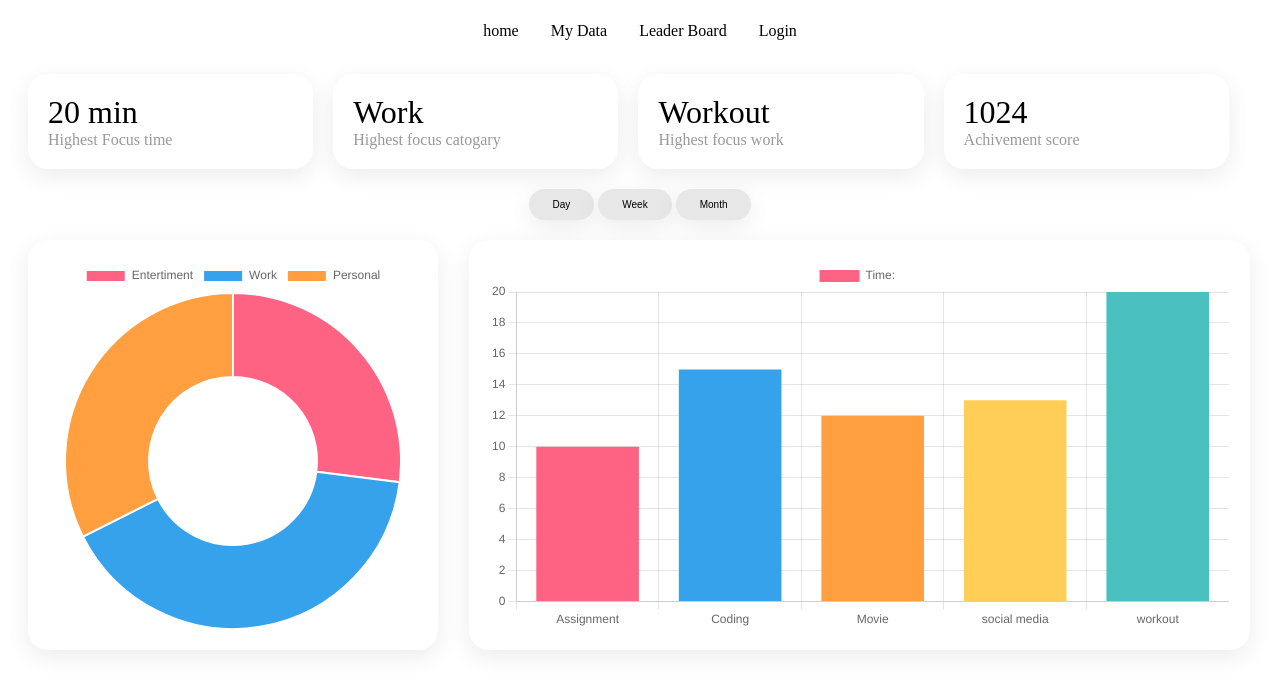
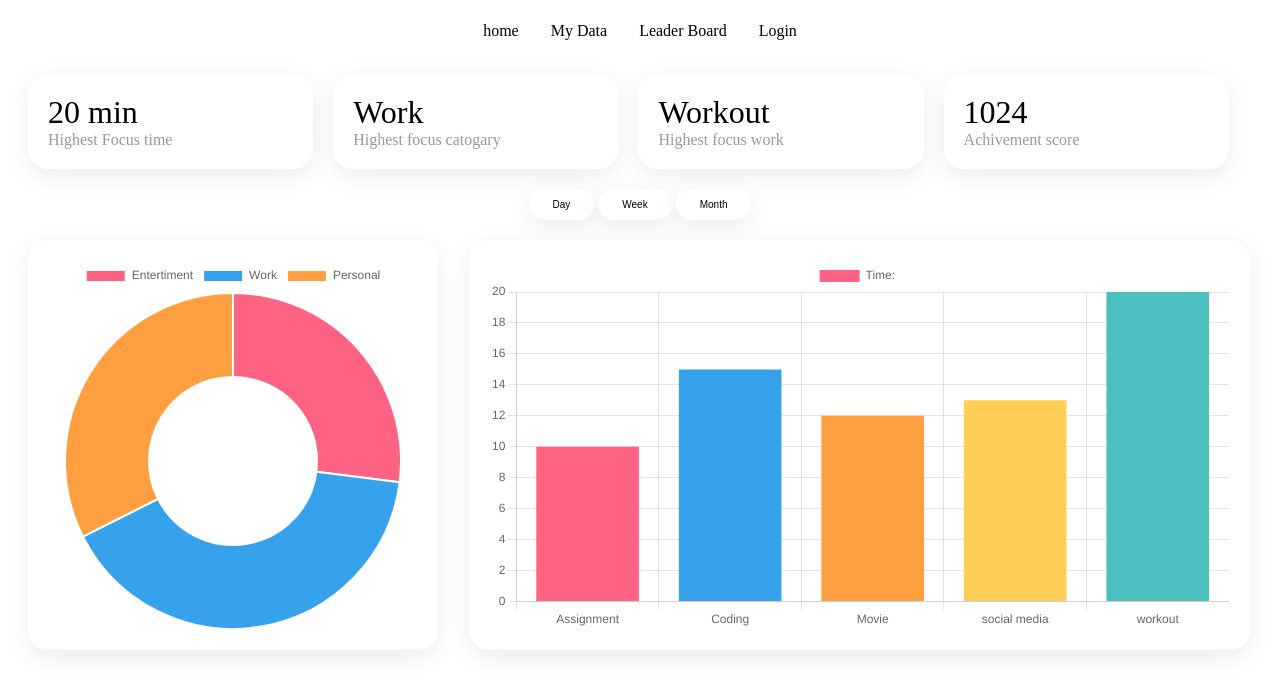
Before and after one commit to rakshan-k/20CYS202-UID, a plain HTML site: page Mini-Project/graph.html in a window 1280 px wide. Shown: the top 690 px of the page. Drawn offline with Linux system fonts and the light colour scheme.

Commit message:
changed period color

```diff
--- a/Mini-Project/graph.css
+++ b/Mini-Project/graph.css
@@ -1,6 +1,6 @@
 button {
     position: relative;
-    background-color: #e7e7e7;
+    background-color: #fff;
     color: black;
     font-size: 10px;
     padding: 10px 24px;
@@ -11,7 +11,7 @@ button {
 }
 
 button:hover {
-    background-color: #9d9d9d; /* Green */
+    background-color: #9d9d9d;
     color: white;
   }
 
```
